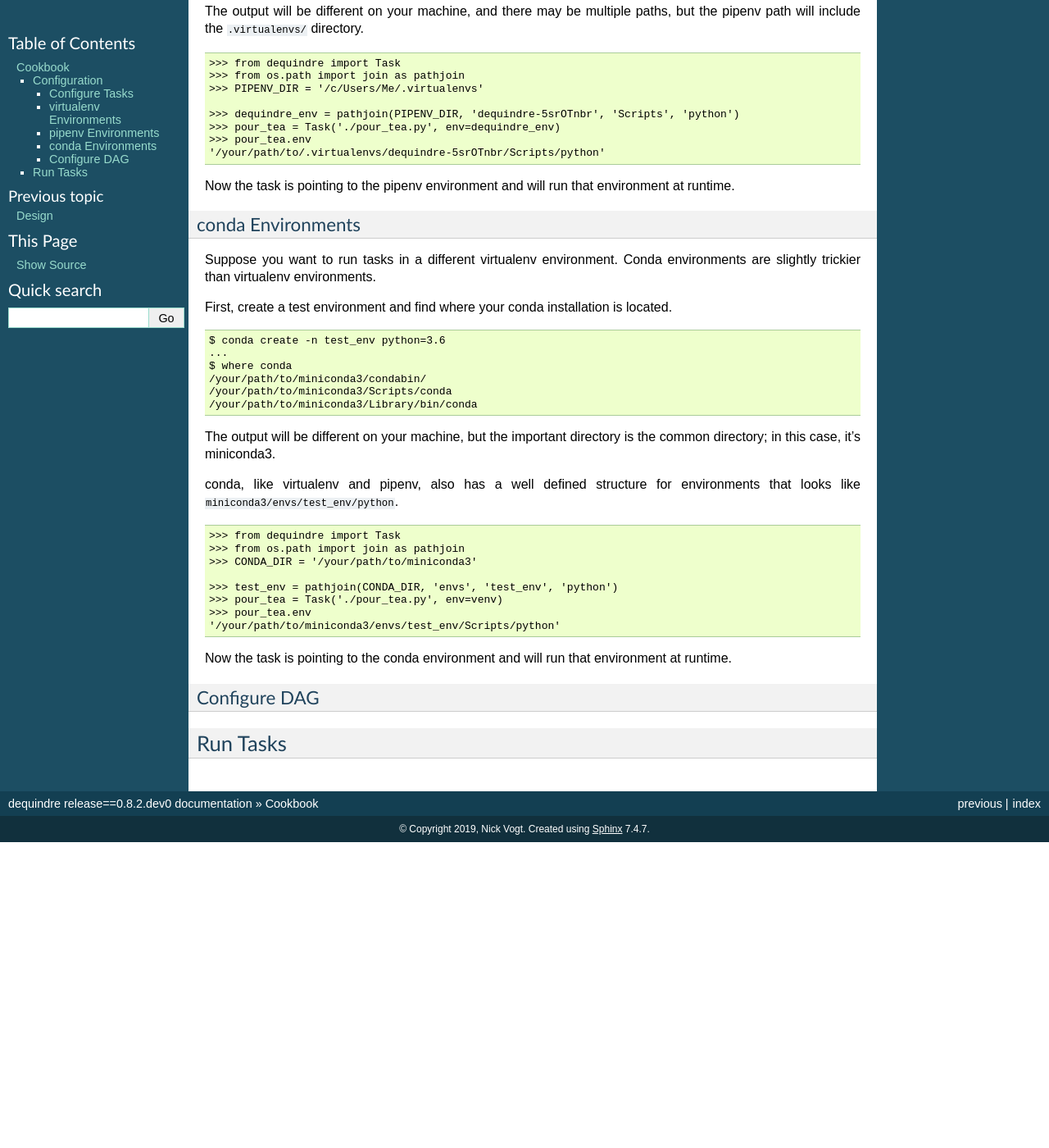
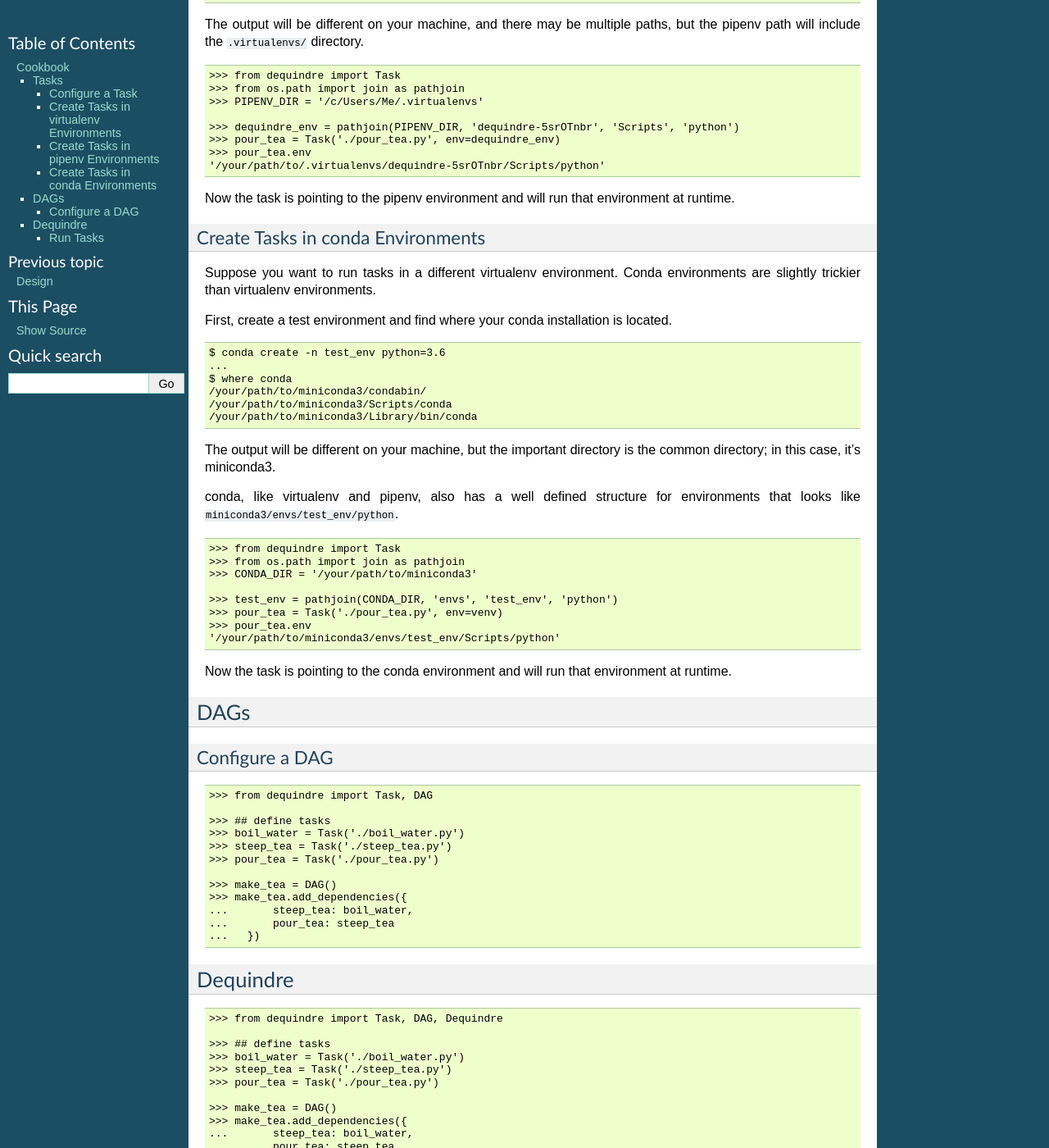
Before and after one commit to vogt4nick/dequindre, a Sphinx documentation site: the page built from docs/source/user-guide/cookbook.md, in a window 1280 px wide and 1400 px high, scrolled down 1253 px. Shown: the whole window at 82% size. Built offline with Sphinx 7.4.7, drawn with Linux system fonts in a browser that asks for light colours; before the commit the page ends 2280 px from its top, so only the background shows below that; some of the changed text lies outside the part shown.

Commit message:
more cookbook updates

````diff
--- a/docs/source/user-guide/cookbook.md
+++ b/docs/source/user-guide/cookbook.md
@@ -20,9 +20,9 @@ print("I am pouring tea...)
 
 We also use Git Bash as the terminal. Bash commands work on windows and unix machines unless otherwise stated.
 
-## Configuration
+## Tasks
 
-### Configure Tasks
+### Configure a Task
 
 ```config-tasks-1
 >>> from dequindre import Task
@@ -37,12 +37,13 @@ Task(./pour_tea.py)
 
 Note that that the python environment defaulted to 'python'. To use different environments, we'll need to define them first.
 
-### virtualenv Environments
+### Create Tasks in virtualenv Environments
 
 Suppose you want to run tasks in a different virtualenv environment. Let's define a virtualenv environment:
 
 ```venv
 $ virtualenv venv
+...
 ```
 
 virtualenv envirionments have a defined structure. The path to the python executable is `./venv/Scripts/python`. This will become our task env.
@@ -57,7 +58,7 @@ virtualenv envirionments have a defined structure. The path to the python execut
 
 Now the task will run in the specified environment at runtime.
 
-### pipenv Environments
+### Create Tasks in pipenv Environments
 
 pipenv environments follow the same structure as virtualenv environments. They may be be located elsewhere on you file system. Finding it is easy. Note that you may have to delete your recently created `venv` directory.
 
@@ -85,7 +86,7 @@ The output will be different on your machine, and there may be multiple paths, b
 
 Now the task is pointing to the pipenv environment and will run that environment at runtime.
 
-### conda Environments
+### Create Tasks in conda Environments
 
 Suppose you want to run tasks in a different virtualenv environment. Conda environments are slightly trickier than virtualenv environments.
 
@@ -117,8 +118,47 @@ conda, like virtualenv and pipenv, also has a well defined structure for environ
 
 Now the task is pointing to the conda environment and will run that environment at runtime.
 
-### Configure DAG
+## DAGs
 
+### Configure a DAG
 
+```config-dag
+>>> from dequindre import Task, DAG
 
-## Run Tasks
+>>> ## define tasks
+>>> boil_water = Task('./boil_water.py')
+>>> steep_tea = Task('./steep_tea.py')
+>>> pour_tea = Task('./pour_tea.py')
+
+>>> make_tea = DAG()
+>>> make_tea.add_dependencies({
+...       steep_tea: boil_water,
+...       pour_tea: steep_tea
+...   })
+```
+
+## Dequindre
+
+```config-dequindre
+>>> from dequindre import Task, DAG, Dequindre
+
+>>> ## define tasks
+>>> boil_water = Task('./boil_water.py')
+>>> steep_tea = Task('./steep_tea.py')
+>>> pour_tea = Task('./pour_tea.py')
+
+>>> make_tea = DAG()
+>>> make_tea.add_dependencies({
+...       steep_tea: boil_water,
+...       pour_tea: steep_tea
+...   })
+
+>>> dq = Dequindre(make_tea)
+>>> dq.get_schedules()
+defaultdict(<class 'set'>, {
+    1: {Task(boil_water.py)},
+    2: {Task(steep_tea.py)},
+    3: {Task(pour_tea.py)}})
+```
+
+### Run Tasks
````
